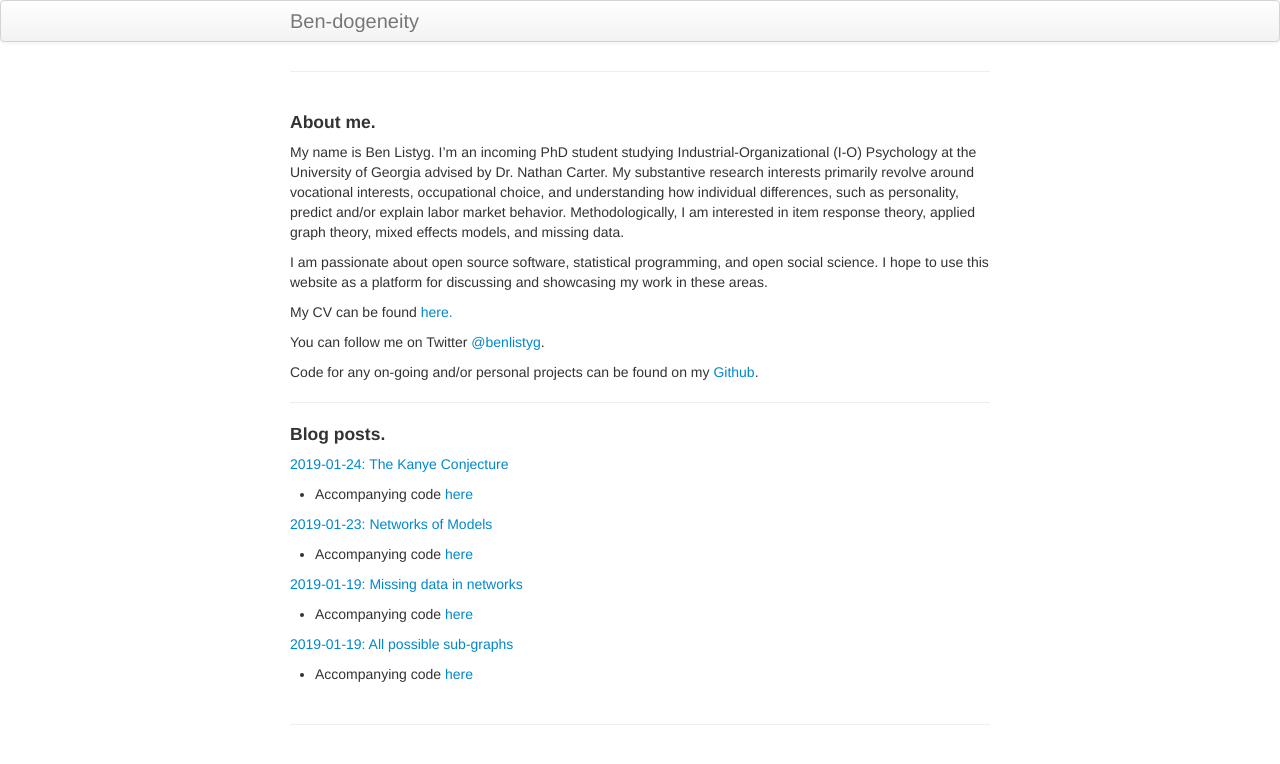
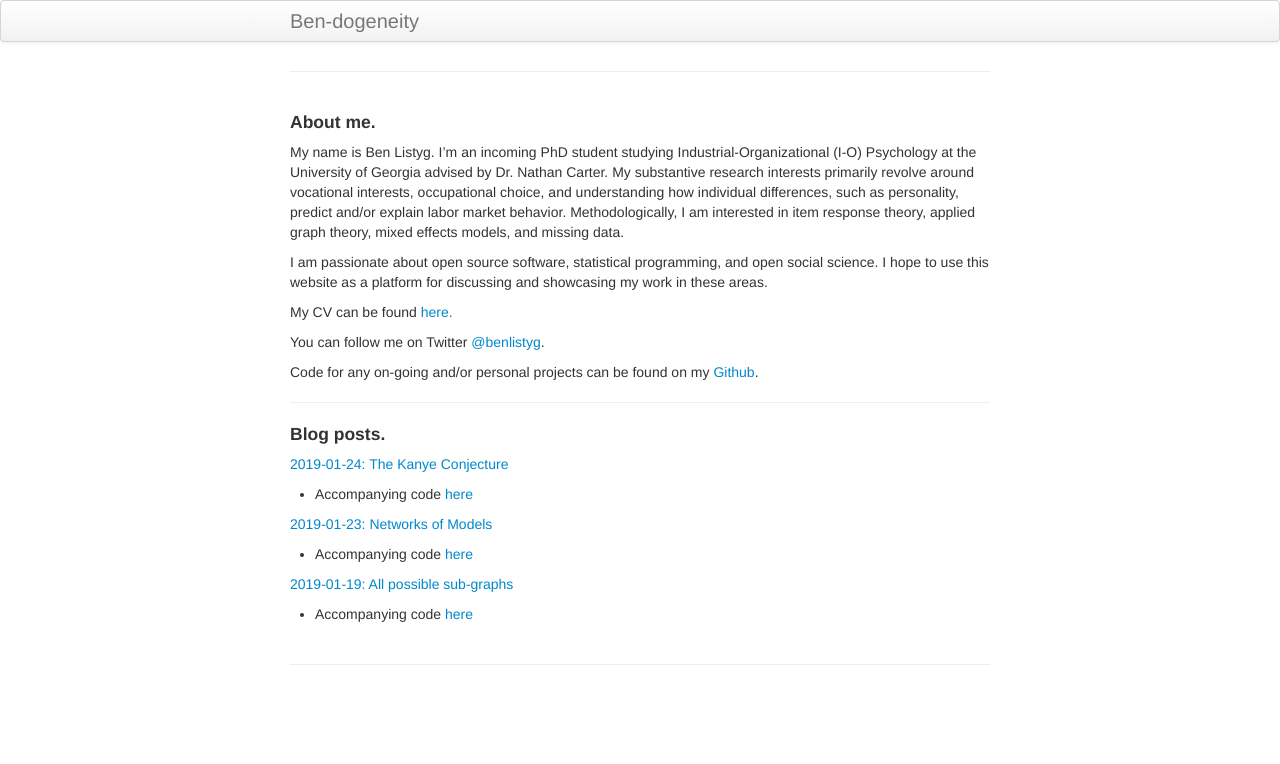
Before and after one commit to BListyg/blistyg.github.io, a Jekyll site: the page built from index.md, in a window 1280 px wide. Shown: the top 764 px of the page. Built offline with Jekyll 4.4.1, drawn with Linux system fonts in a browser that asks for light colours.

Commit message:
Update index.md

```diff
--- a/index.md
+++ b/index.md
@@ -26,10 +26,6 @@ ___
 
 - Accompanying code [here](https://github.com/BListyg/Model-Selection-Network)
 
-[2019-01-19: Missing data in networks](https://rpubs.com/blistyg/missingnetworks)
-
-- Accompanying code [here](https://github.com/BListyg/Missingness-in-Networks)
-
 [2019-01-19: All possible sub-graphs](https://rpubs.com/blistyg/subgraphs)
 
 - Accompanying code [here](https://github.com/BListyg/Graph-Combinatorics)
```
